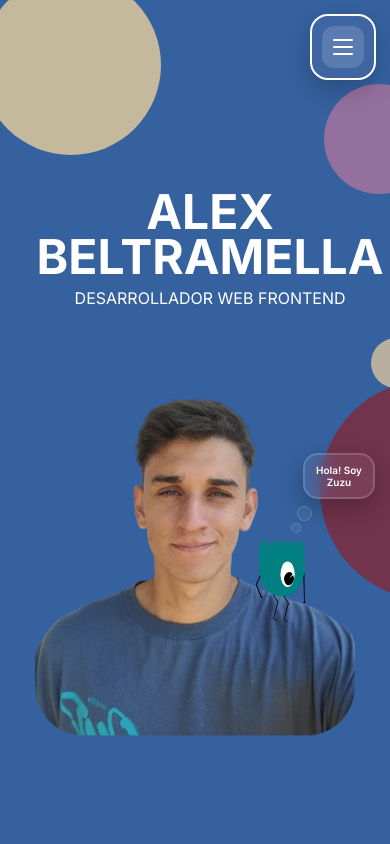
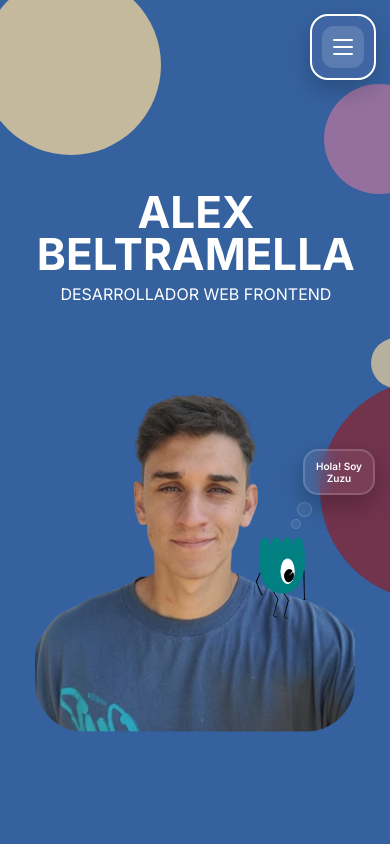
Before and after one commit to alexBeltramella/Portfolio-AlexBeltramella, a React (Vite) app: page / in a window 390 px wide. Shown: the top 844 px of the page. Built offline with nearby package versions, Linux system fonts and the light colour scheme; a web font is replaced by a local one.

Commit message:
arreglos mobile hero

```diff
--- a/src/css/hero.css
+++ b/src/css/hero.css
@@ -204,7 +204,7 @@
 @media (max-width: 640px) {
     .hero-layout {
         --hero-info-top: 2%;
-        --hero-info-left: -24%;
+        --hero-info-left: -28%;
         --hero-img-size: min(85vw, 320px);
         --hero-figure-offset-x: 0%;
         --hero-zuzu-size: 50px;
@@ -243,13 +243,14 @@
         order: -1;
         position: relative;
         width: 100%;
+        justify-content: center;
         align-items: center;
         text-align: center;
         gap: 8px;
     }
 
     .hero-info > h1 {
-        font-size: clamp(48px, 11vw, 48px);
+        font-size: clamp(44px, 11vw, 48px);
     }
 
     .hero-info > h2 {
```
